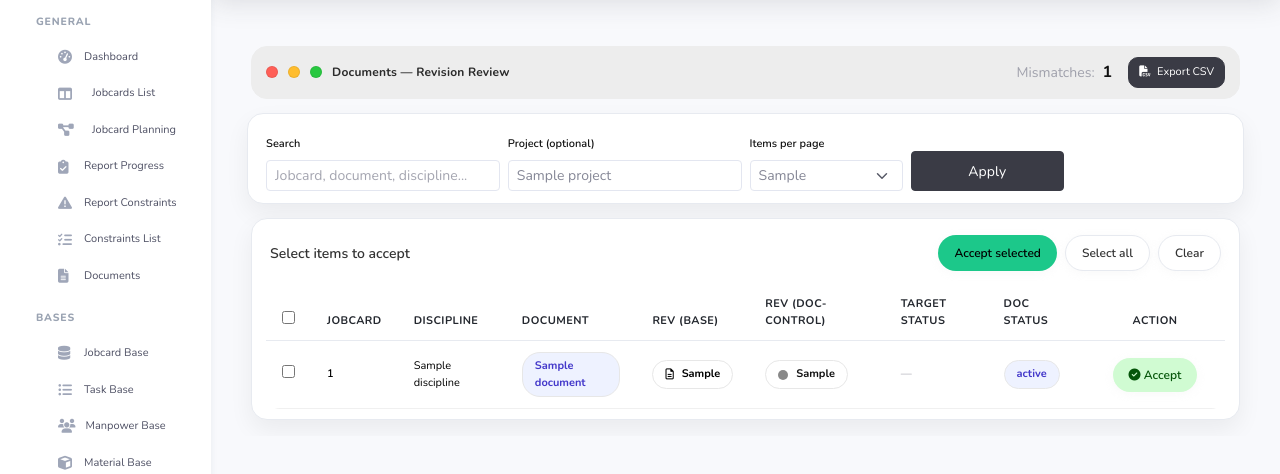
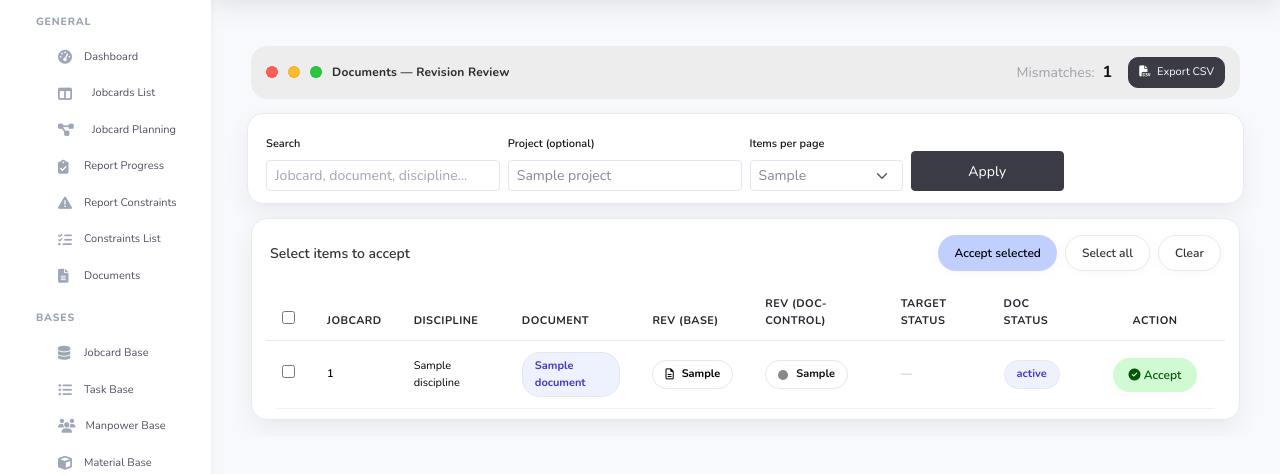
Before and after one commit to dbennes/taskfy_3, a Django app: template templates/sistema/doc_revision/docs_revision_review.html in a window 1280 px wide. Shown: the part 70-544 px from the top of the page. Run offline with Django 5.2, Linux system fonts and the light colour scheme; the template is opened without the code that fills it: most values are stand-ins (such as "Sample title", 1, 10 or a date in 2020); some libraries are stand-ins or nearby versions.

Commit message:
Atualização das documentações pendentes 3

```diff
--- a/templates/sistema/doc_revision/docs_revision_review.html
+++ b/templates/sistema/doc_revision/docs_revision_review.html
@@ -140,7 +140,7 @@
       <div class="d-flex justify-content-between align-items-center bulk-bar">
         <div class="small fw-semibold" style="color:#333">Select items to accept</div>
         <div class="d-flex gap-2">
-          <button type="submit" class="btn btn-success btn-taskfy">Accept selected</button>
+          <button type="submit" class="btn btn-success btn-taskfy" style="background: #c1cfff ;">Accept selected</button>
           <button type="button" class="btn btn-ghost btn-taskfy" id="selectAllBtn">Select all</button>
           <button type="button" class="btn btn-ghost btn-taskfy" id="clearAllBtn">Clear</button>
         </div>
```
